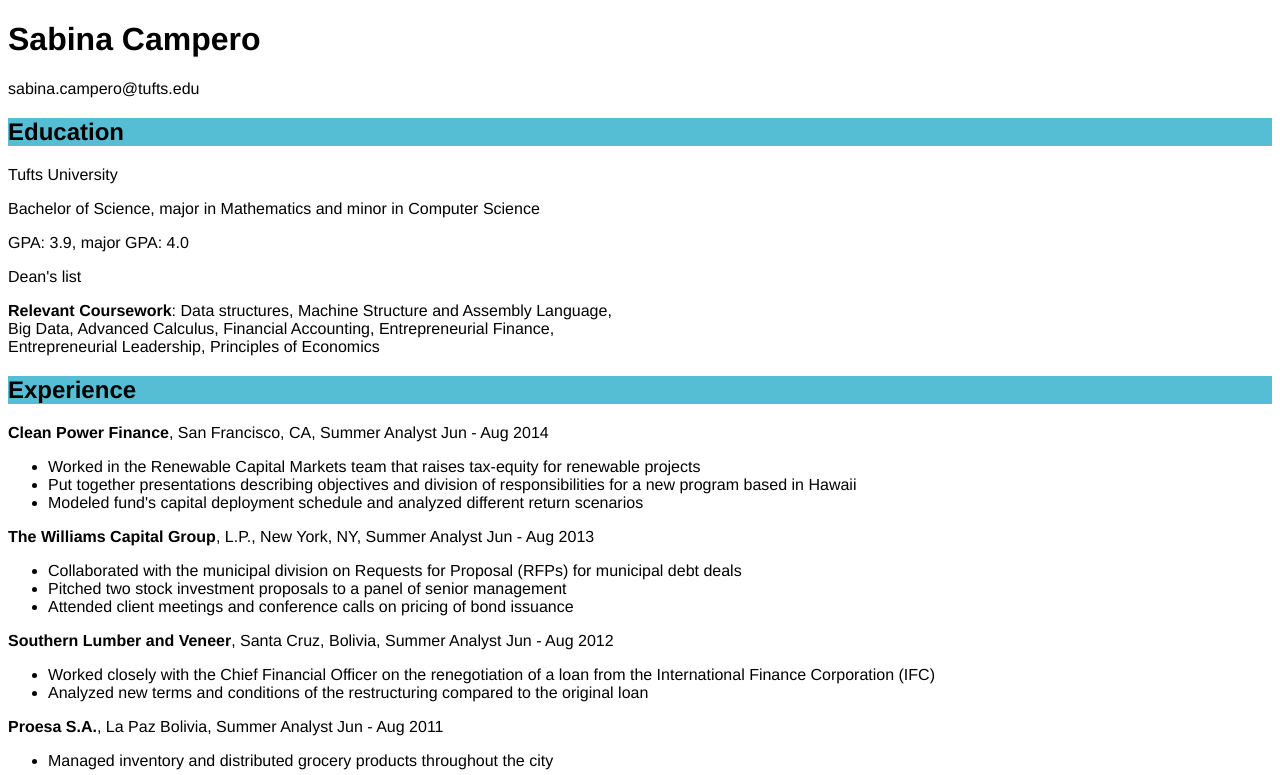
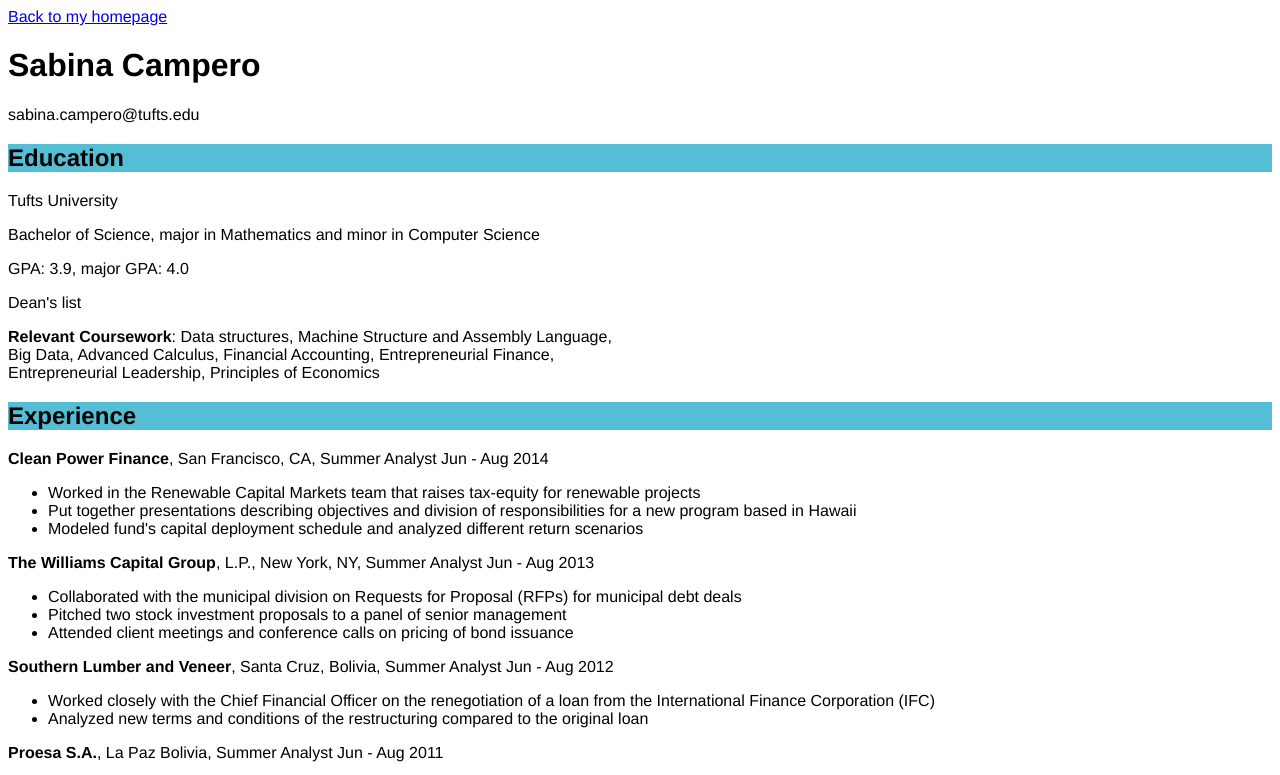
Before and after one commit to scampero/scampero.github.io, a plain HTML site: page resume.html in a window 1280 px wide. Shown: the top 775 px of the page. Drawn offline with Linux system fonts and the light colour scheme.

Commit message:
changed resume and bio file

```diff
--- a/resume.html
+++ b/resume.html
@@ -8,7 +8,7 @@
 </head>
 
 <body>
-
+  <a href="index.html">Back to my homepage</a>
   <h1>Sabina Campero</h1>
   <p>sabina.campero@tufts.edu</p>
 
```
Also changed, not shown: bio.html (+1 -0 lines).
